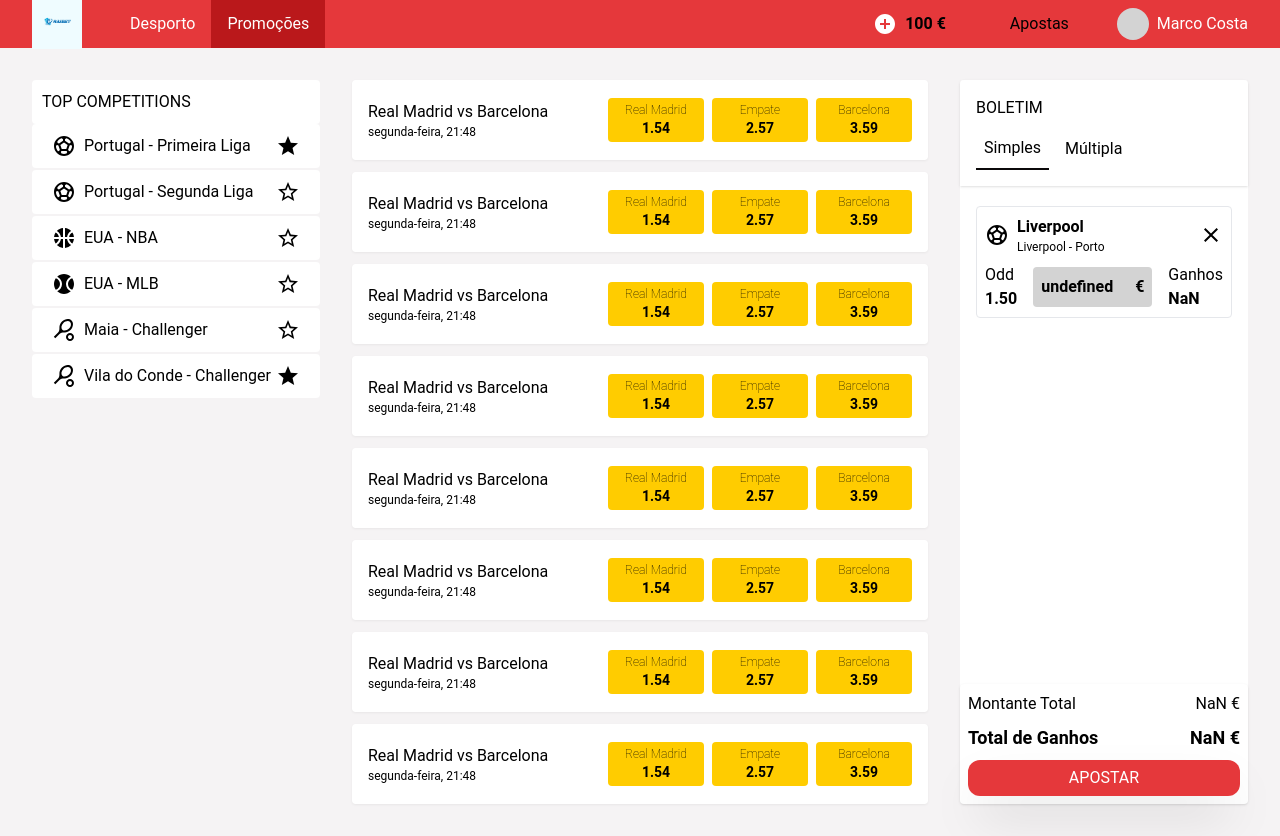
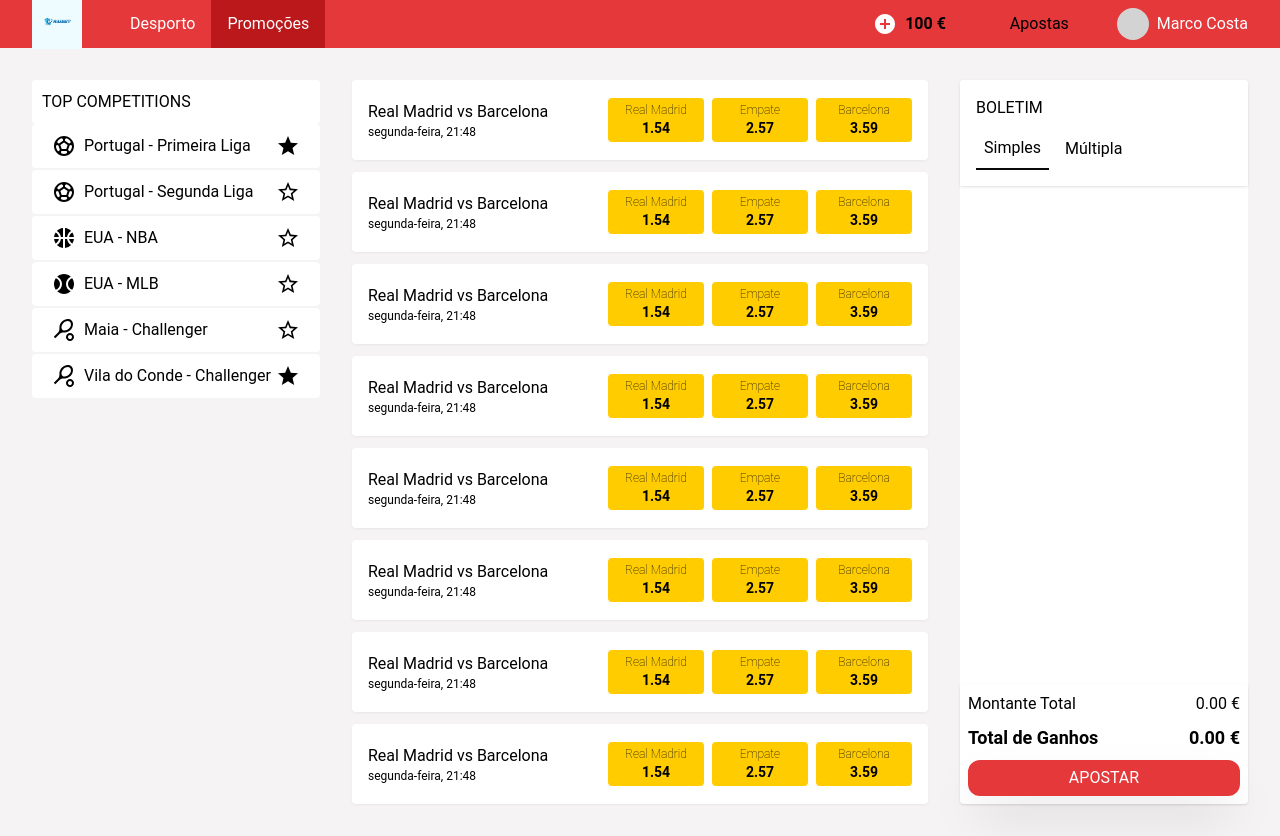
Before and after one commit to gonaloppcc/projetoRAS, a Next.js app in the folder frontend/: page / in a window 1280 px wide. Built offline with nearby package versions, Linux system fonts and the light colour scheme.

Commit message:
Remove initial bet in betting slip.

```diff
--- a/frontend/src/state/useBettingSlip.ts
+++ b/frontend/src/state/useBettingSlip.ts
@@ -45,18 +45,7 @@ interface ReportState {
     submitReport: () => void;
 }
 
-const initialBets: BetState[] = [
-    {
-        id: uuidv4(),
-        eventId: '1',
-        eventName: 'Liverpool - Porto',
-        eventType: 'football',
-        odd: {
-            name: 'Liverpool',
-            price: 1.5,
-        },
-    },
-];
+const initialBets: BetState[] = [];
 
 const initialBetType: BetType = BetType.Simple;
 
```
